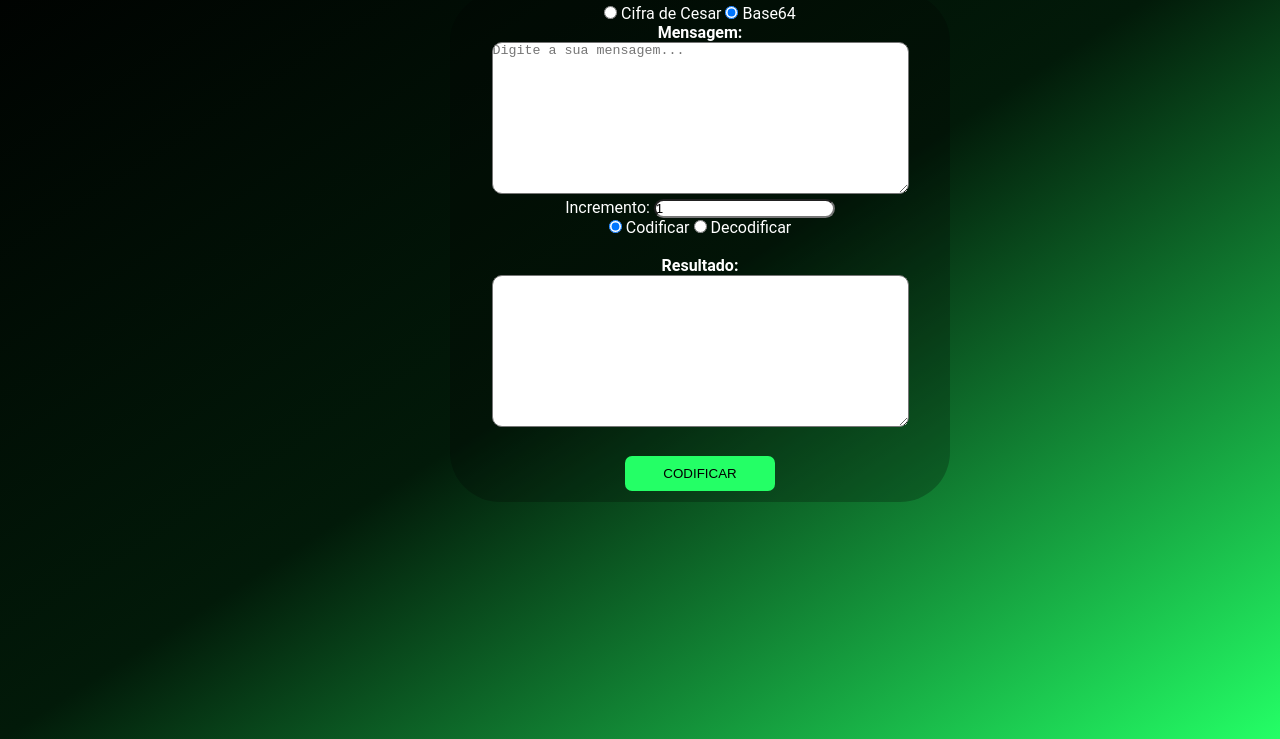
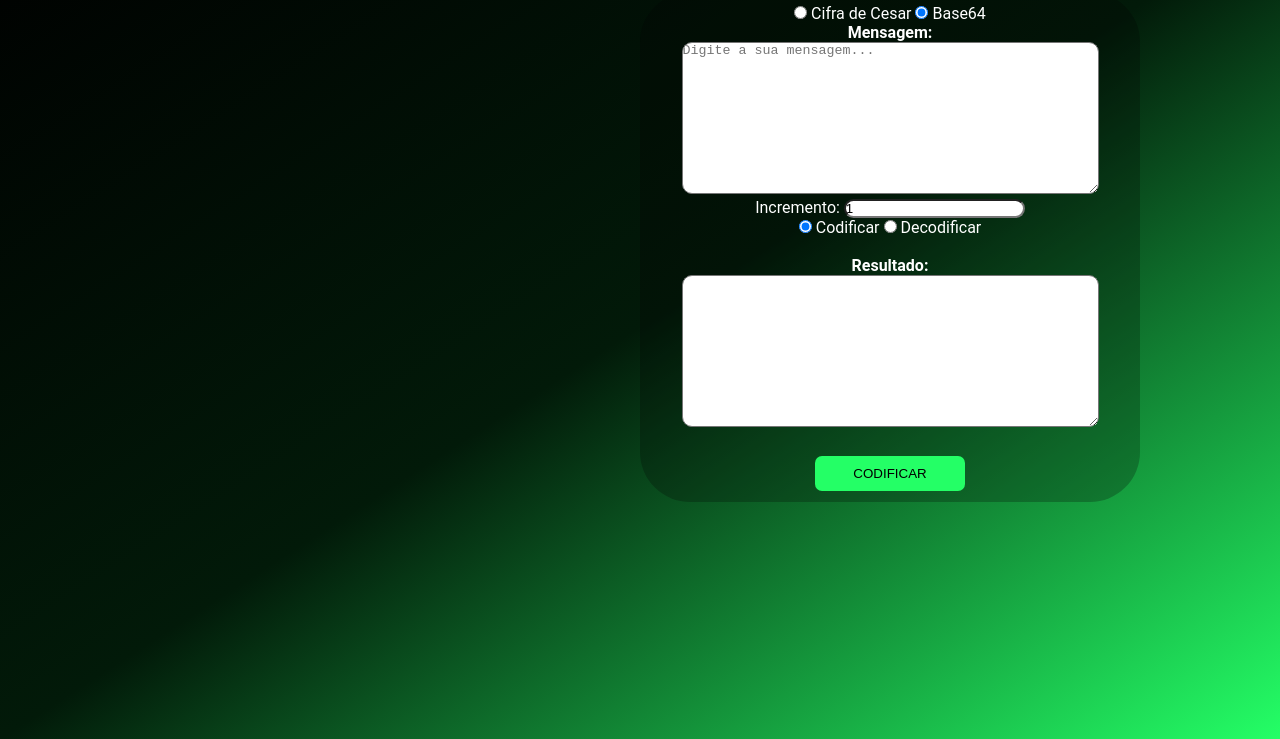
Before and after one commit to BBaracho/projeto_individual, a plain HTML site: page index.html in a window 1280 px wide. Shown: the part 86-825 px from the top of the page. Drawn offline with Linux system fonts and the light colour scheme; a web font is replaced by a local one.

Commit message:
Update style.css
ok

```diff
--- a/css/style.css
+++ b/css/style.css
@@ -22,7 +22,7 @@
         justify-content: center;
         background-color: #0000003f;
         flex-direction: column;
-        margin-left: 450px;
+        margin-left: 50%;
         margin-top: -5px;
         width: 500px;
         height: 510px;
```
